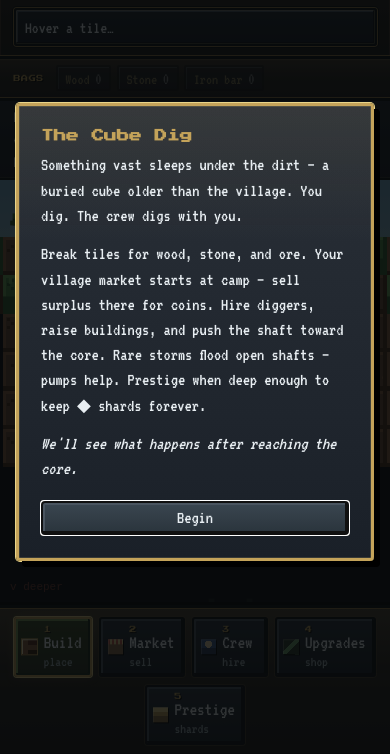
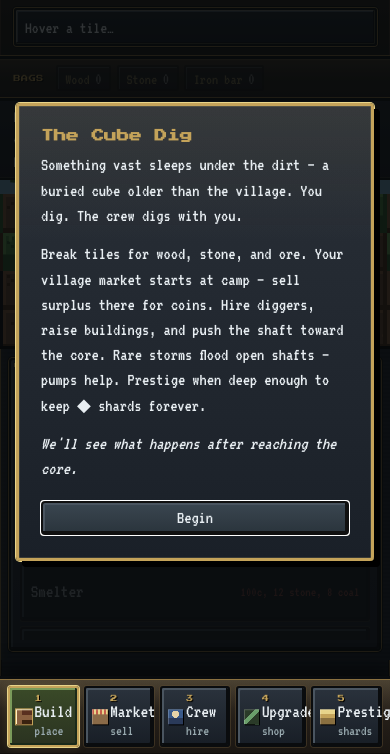
Before and after one commit to safeupstairs/cube-dig, a website with bundled scripts: page index.html in a window 390 px wide. Shown: the part 90-844 px from the top of the page. Built offline with nearby package versions, Linux system fonts and the light colour scheme.

Commit message:
Fix mobile layout so the Option A menu rail stays visible.
Pin the numbered dock rail to the bottom on narrow viewports, shorten the canvas, and reserve bottom padding so the dock remains usable without changing desktop.

Co-authored-by: Cursor <cursoragent@cursor.com>

```diff
--- a/css/game.css
+++ b/css/game.css
@@ -1694,10 +1694,17 @@ body {
 }
 
 @media (max-width: 900px) {
+  /* Fixed rail height — keep dock/content clear of the overlay */
   #app {
+    --menu-rail-h: 5.25rem;
     width: 100%;
     border-left: 0;
     border-right: 0;
+    /* border-box: padding reserves space inside 100% height for the fixed rail */
+    padding-bottom: calc(var(--menu-rail-h) + env(safe-area-inset-bottom, 0px));
+    overflow-x: hidden;
+    overflow-y: auto;
+    -webkit-overflow-scrolling: touch;
   }
 
   .hud-top {
@@ -1721,24 +1728,58 @@ body {
   }
 
   .stage {
-    grid-template-columns: 1fr;
-    grid-template-rows: minmax(240px, 50vh) minmax(0, 1fr);
+    display: flex;
+    flex-direction: column;
+    min-height: 0;
+    /* Allow dock to scroll; don't clip siblings / rail */
+    overflow: visible;
   }
 
   .canvas-wrap {
-    height: auto;
-    min-height: 240px;
+    /* Prefer ~40vh but yield space so dock + rail stay usable */
+    flex: 0 1 40vh;
+    height: 40vh;
+    max-height: 40vh;
+    min-height: 120px;
+    width: 100%;
   }
 
   .dock {
+    flex: 1 1 auto;
     border-left: 0;
     border-top: 3px solid #000;
     height: auto;
-    max-height: 42vh;
+    max-height: none;
+    min-height: 0;
+    overflow-x: hidden;
+    overflow-y: auto;
+    -webkit-overflow-scrolling: touch;
   }
 
+  /* Always-visible Option A menu — fixed above the fold */
+  .menu-rail {
+    position: fixed;
+    bottom: 0;
+    left: 0;
+    right: 0;
+    z-index: 50;
+    width: 100%;
+    flex-wrap: nowrap;
+    gap: 0.3rem;
+    padding: 0.4rem 0.45rem;
+    padding-bottom: max(0.4rem, env(safe-area-inset-bottom, 0px));
+    box-shadow:
+      inset 0 1px 0 var(--brass-lo),
+      inset 0 -1px 0 rgba(0, 0, 0, 0.4),
+      0 -6px 18px rgba(0, 0, 0, 0.5);
+  }
+
   .menu-rail .hot-slot {
-    min-width: 4.2rem;
+    flex: 1 1 0;
+    min-width: 0;
+    max-width: none;
+    min-height: 3rem;
+    padding-left: 1.35rem;
   }
 
   .bag-bar {
```
